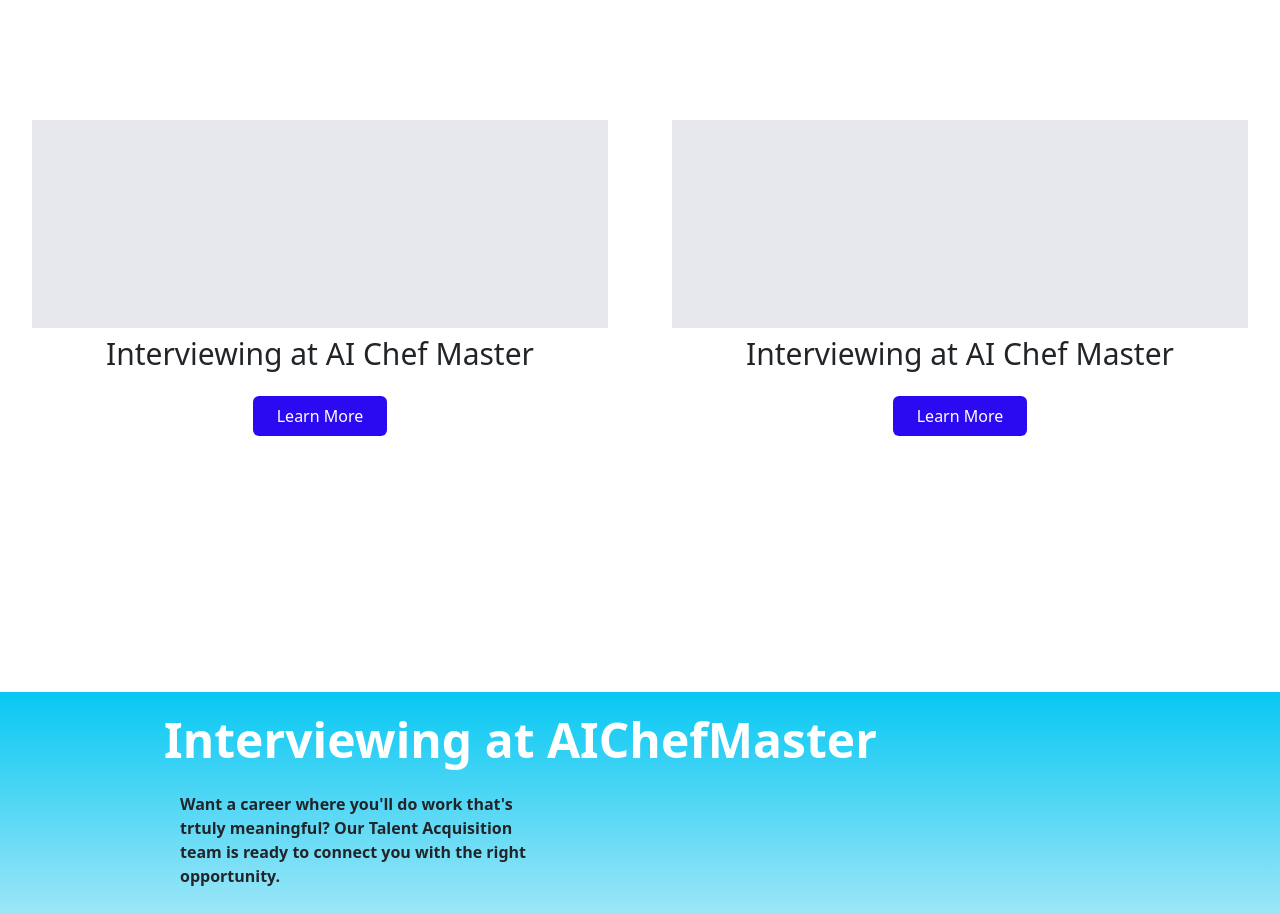
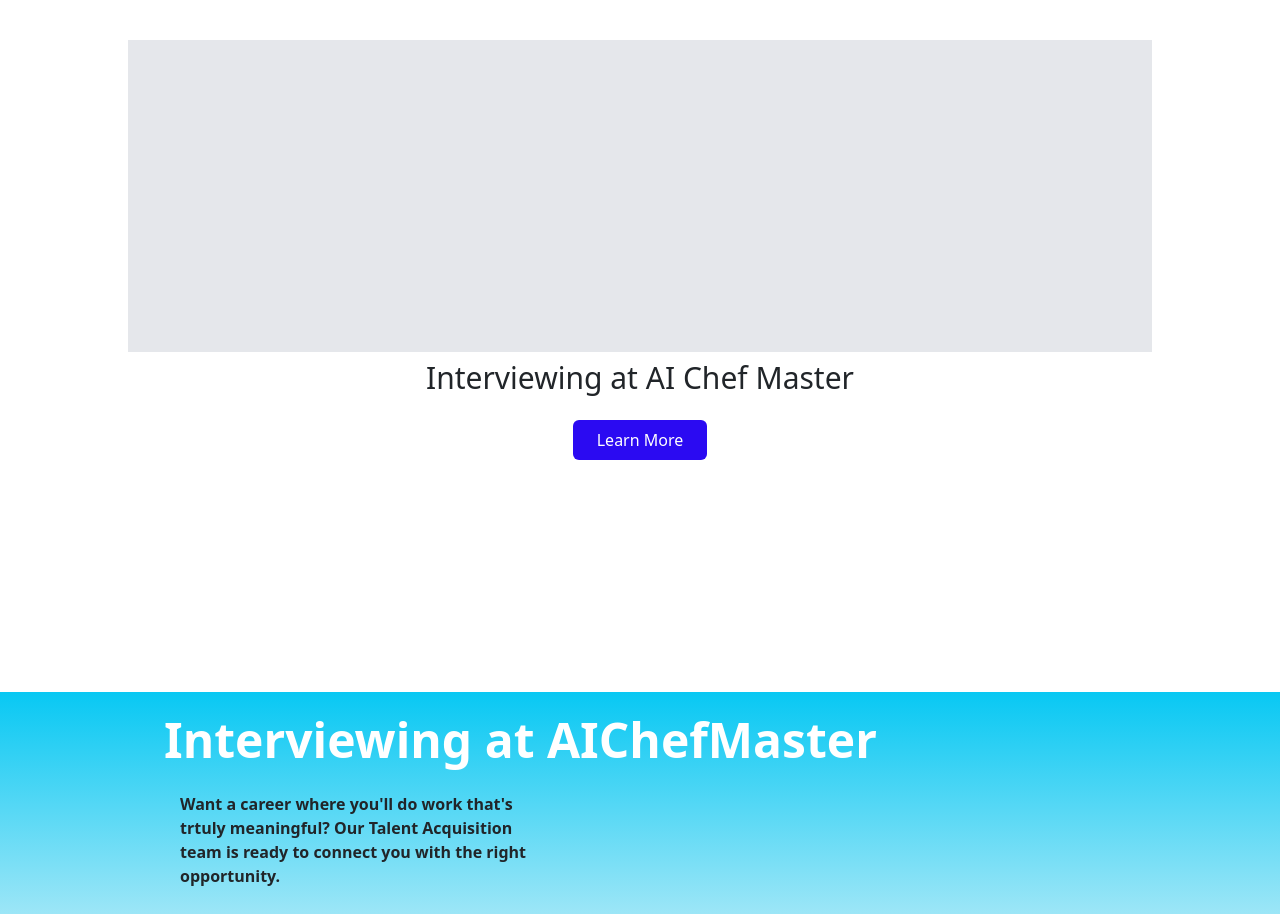
Before and after one commit to AmmaVinay/AI-ChefMaster-Portfolio, a React (Create React App) app: page /career in a window 1280 px wide. Shown: the part 5800-6714 px from the top of the page. Built offline with nearby package versions, Linux system fonts and the light colour scheme.

Commit message:
interview card

```diff
--- a/src/Components/Career/CareerMain/CareerPage.jsx
+++ b/src/Components/Career/CareerMain/CareerPage.jsx
@@ -4,7 +4,7 @@
   return (
     <div className='w-[100vw] h-[100vh] flex items-center overflow-x-hidden'>
       <div className='flex flex-col sm:flex-row w-full gap-6  sm:gap-0 px-8 sm:px-0 justify-around mt-6 '>
-        <div className='sm:w-[45%] w-full h-[20rem]  '>
+        <div className='md:w-4/5 w-full h-[30rem]  '>
           <div className='h-[65%] bg-gray-200'></div>
           <div className='w-full flex justify-center my-2 md:text-3xl text-xl'>Interviewing at AI Chef Master</div>
           <div className='w-full flex justify-center'>
@@ -12,14 +12,7 @@
           </div>
         </div>
 
-        <div className='sm:w-[45%] w-full h-[20rem]  '>
-          <div className='h-[65%] bg-gray-200'></div>
-          <div className='w-full flex justify-center my-2 md:text-3xl text-xl'>Interviewing at AI Chef Master</div>
-          <div className='w-full flex justify-center'>
-            <button className='bg-[#2B0AF2] hover:bg- text-white px-4 py-2 mt-3 rounded-md'>Learn More</button>
-          </div>
-        </div>
-      </div>
+       </div>
     </div>
   )
 }
```
